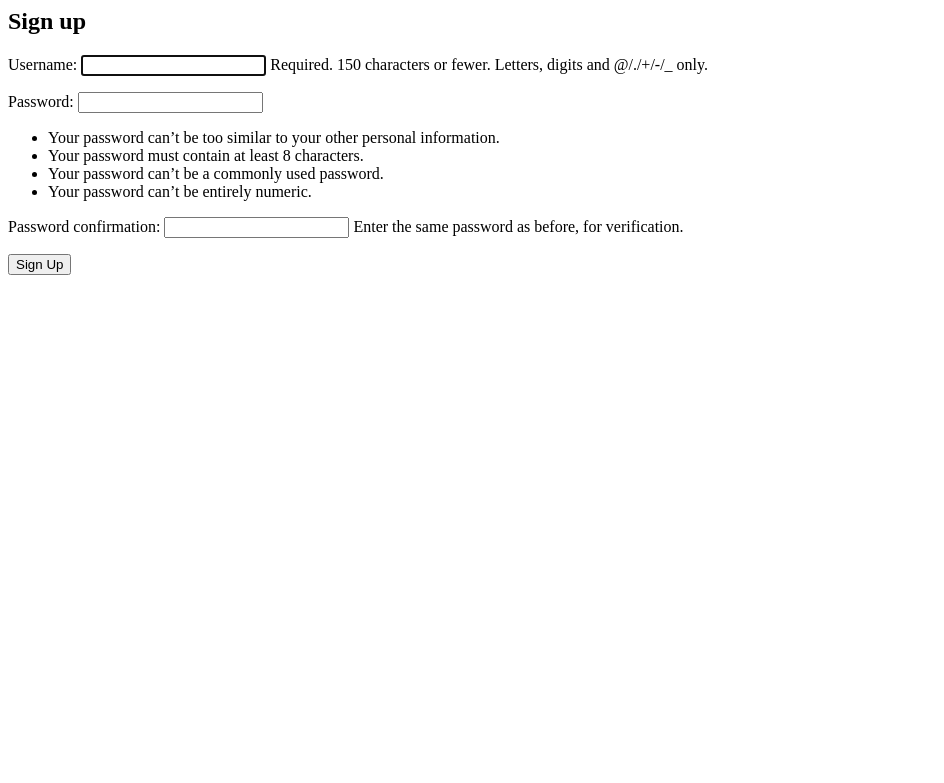
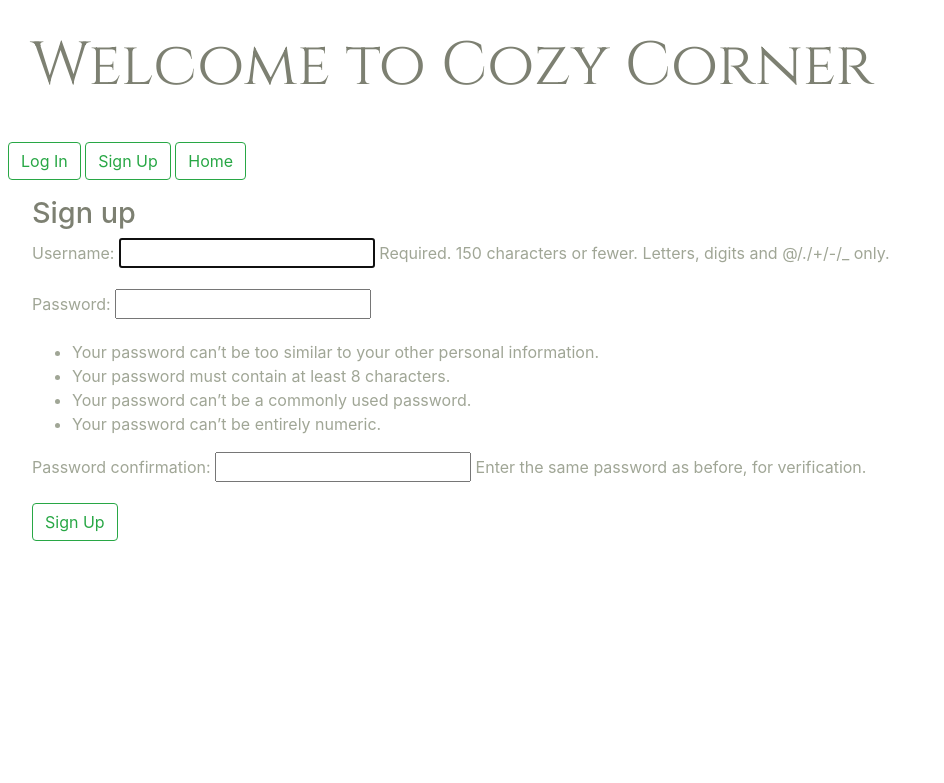
Before and after one commit to jsc397/CozyCorner, a Django app: page /accounts/signup in a window 1280 px wide. Shown: the top 783 px of the page, without its empty margins (0-944 px from the left). Run offline with Django 3.2, Linux system fonts and the light colour scheme; some libraries are stand-ins or nearby versions.

Commit message:
signup page styled

```diff
--- a/cozycorner/static/css/main.css
+++ b/cozycorner/static/css/main.css
@@ -1,10 +1,56 @@
-body {
-  /* font-family: "Helvetica Neue", sans-serif; */
-  max-width: 50em;
-  margin: auto;
-  padding: 2em 1em;
+h1 {
+  font-family: "Cinzel";
+  padding: 0.5em;
+  font-size: 3.8rem;
+  color: #7d8072;
 }
 
-h1 {
+h2 {
+  font-size: 1.8rem;
+  color: #7d8072;
+}
+
+h3 {
+  font-size: 1.8rem;
+  text-decoration-line: underline;
+  color: #7d8072;
+}
+/* base nav bar */
+
+.main-nav {
+  padding-left: 0.5em;
+}
+.login,
+.signup,
+.logout {
+  font-family: "Alegreya Sans SC";
+  font-size: 1.3rem;
+}
+.card-text,
+.card-title {
   font-family: "Didact Gothic";
 }
+
+.card-text {
+  font-size: 1.2rem;
+  color: #a0a696;
+}
+/* signup */
+.signup-page {
+  padding: 1em 2em;
+  margin: auto;
+  color: #a0a696;
+}
+
+.signup-form {
+  /* margin: auto; */
+  /* width: 50%; */
+}
+
+/* login */
+.login-page {
+  margin-left: 15px;
+  background-image: url("https://www.pexels.com/photo/arrangement-bouquet-bouquet-of-flowers-bright-514162/");
+
+  /* width: 50%; */
+}
--- a/cozycorner/templates/base.html
+++ b/cozycorner/templates/base.html
@@ -10,20 +10,25 @@
         crossorigin="anonymous">
     <link href="https://fonts.googleapis.com/css?family=Alegreya+Sans+SC|Architects+Daughter|Cinzel|Cormorant+Garamond|Didact+Gothic|Julius+Sans+One|Marcellus|Montserrat+Alternates|Poiret+One|Roboto|Unica+One"
         rel="stylesheet">
-
+    <link rel="stylesheet" href="{% static 'css/main.css' %}">
     <title>Cozy Corner</title>
 </head>
 
 <body>
     <h1>Welcome to Cozy Corner</h1>
-    <nav>
+    <nav class='main-nav'>
         <div class="user-info">
             {% if user.is_authenticated %}
-            Welcome, {{ user.username }}
-            <br><a href="{% url 'logout' %}">logout</a>
+            <span classs="welcome">Welcome, {{ user.username }}</span>
+            <br><a href="{% url 'logout' %}" class="logout"> <button class="btn btn-outline-success">Log Out</button></a>
             {% else %}
-            <a href="{% url 'login' %}">Login</a>
-            <a href="{% url 'signup' %}">Sign Up</a>
+            <a href="{% url 'login' %}"><button type='button' class="btn btn-outline-success btn-small">Log In</button>
+            </a>
+            <a href="{% url 'signup' %}"><button type='button' class="btn btn-outline-success btn-small">Sign Up</button>
+            </a>
+            <a href="{% url 'bouquet_list' %}"><button type='button' class="btn btn-outline-success btn-small">Home</button>
+            </a>
+            <!-- <a href="{% url 'signup' %}" class="signup">Sign Up</a> -->
             {% endif %}
         </div>
     </nav>
--- a/cozycorner/templates/registration/login.html
+++ b/cozycorner/templates/registration/login.html
@@ -1,10 +1,12 @@
 {% extends 'base.html' %}
 
 {% block content %}
+<div class="login-page">
     <h2>Login</h2>
     <form method="post">
         {% csrf_token %}
         {{ form.as_p }}
         <button type="submit">Login</button>
     </form>
+</div>
 {% endblock %}
--- a/cozycorner/templates/registration/signup.html
+++ b/cozycorner/templates/registration/signup.html
@@ -1,6 +1,13 @@
-<h2>Sign up</h2>
-<form method="POST">
-    {% csrf_token %}
-    {{ form.as_p }}
-    <button type="submit">Sign Up</button>
-</form>
+{% extends 'base.html' %}
+
+{% block content %}
+<div class="signup-page">
+    <h2>Sign up</h2>
+    <form method="POST" class="signup-form">
+        {% csrf_token %}
+        {{ form.as_p }}
+        <button class="btn btn-outline-success" type="submit">Sign Up</button>
+    </form>
+</div>
+
+{% endblock %}
```
Also changed, not shown: cozycorner/templates/bouquet_list.html (+5 -5 lines). Lines whose indentation alone changed are shown as unchanged.
